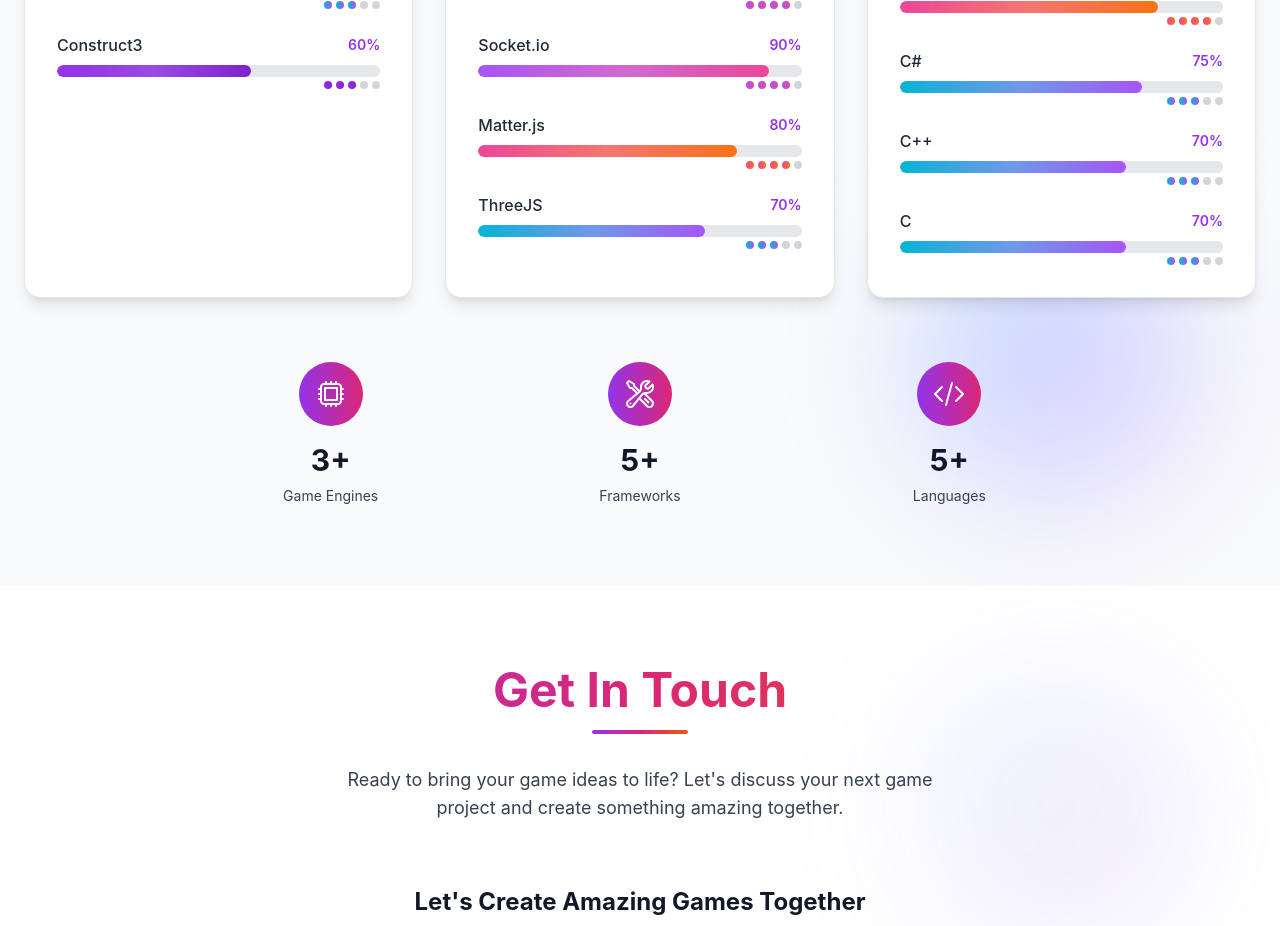
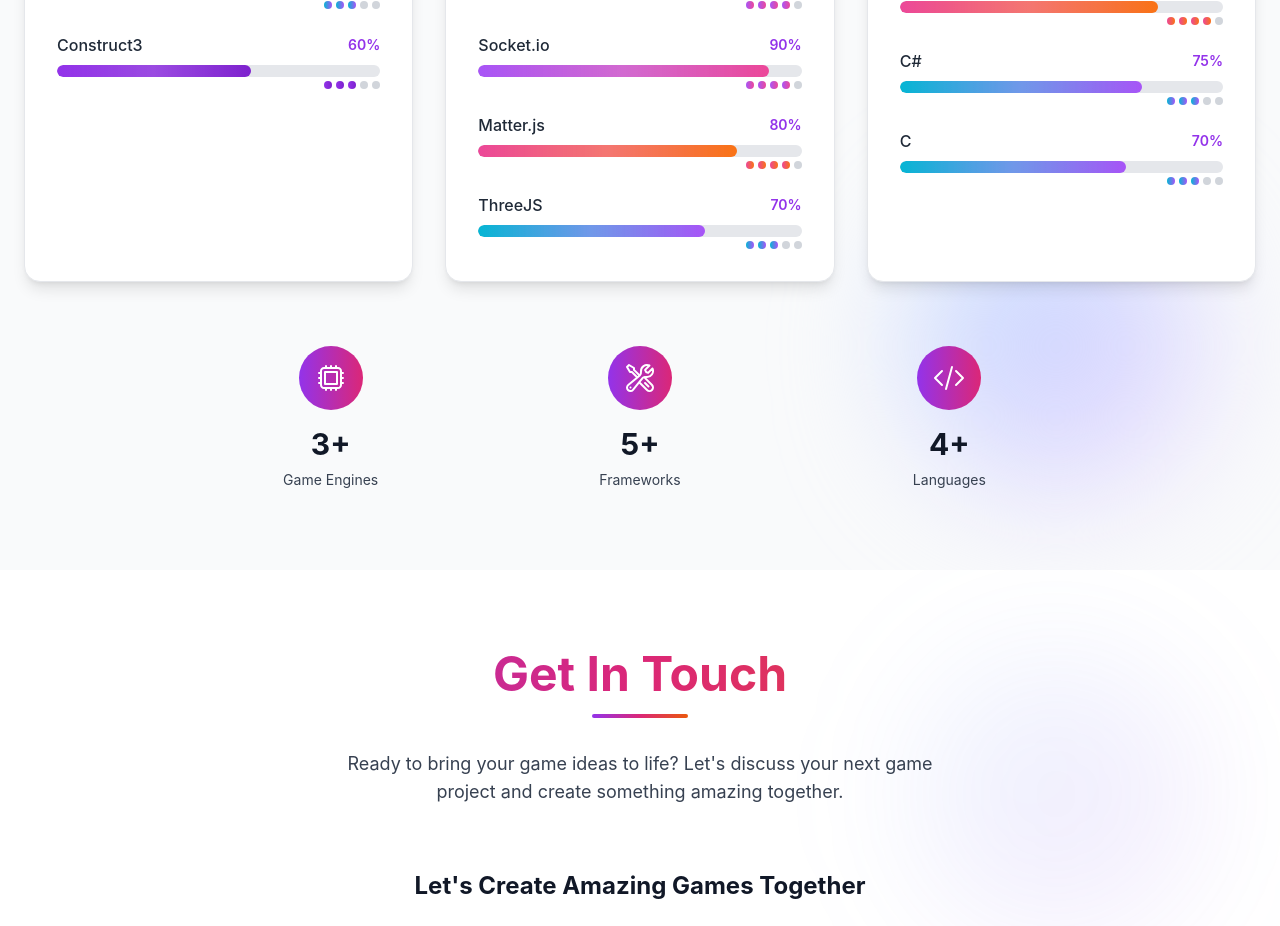
Before and after one commit to Tanmay28072000/Gaming-Portfolio, a React (Vite) app: page / in a window 1280 px wide. Shown: the part 4020-4946 px from the top of the page. Built offline with nearby package versions, Linux system fonts and the light colour scheme.

Commit message:
Remove C++ from skills

```diff
--- a/src/components/Skills.jsx
+++ b/src/components/Skills.jsx
@@ -76,7 +76,6 @@ function Skills() {
         { name: "JavaScript", level: 90 },
         { name: "TypeScript", level: 80 },
         { name: "C#", level: 75 },
-        { name: "C++", level: 70 },
         { name: "C", level: 70 }
       ]
     }
```
